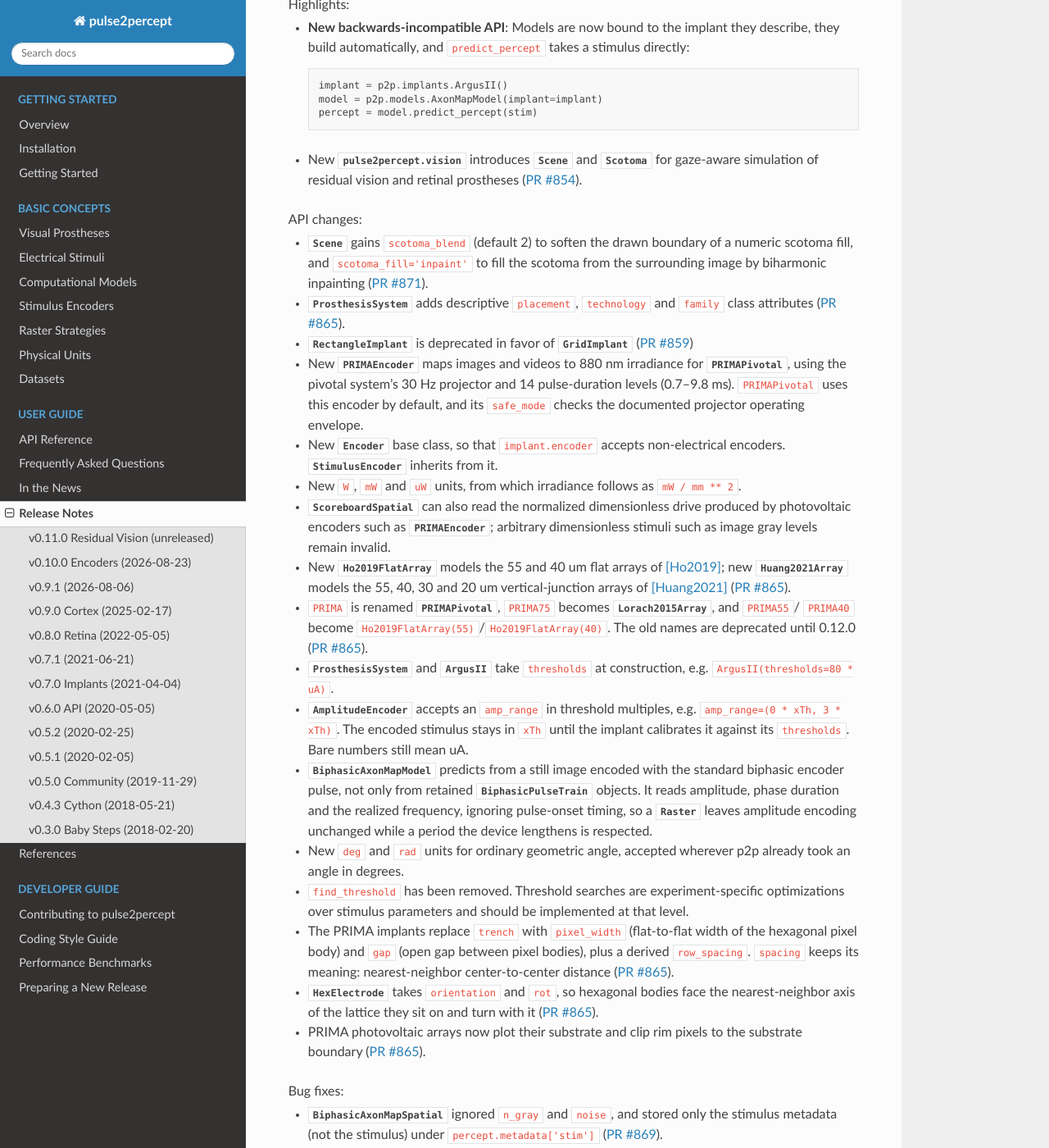
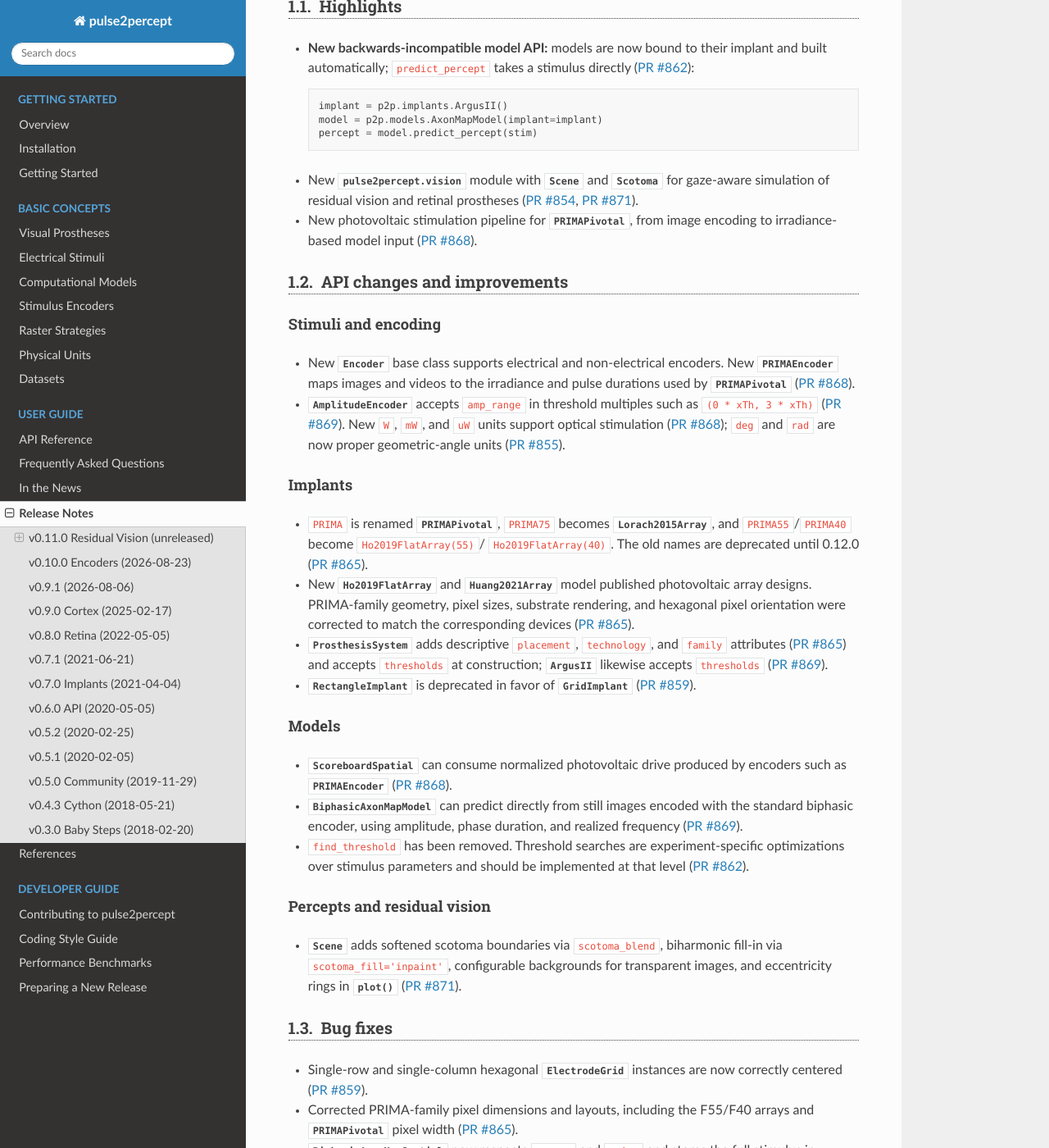
Before and after one commit to pulse2percept/pulse2percept, a Sphinx documentation site: the page built from doc/users/release_notes.rst, in a window 1280 px wide and 1400 px high, scrolled down 225 px. Shown: the whole window at 82% size. Built offline with Sphinx 7.4.7 and the Read the Docs theme 3.1.0, drawn with Linux system fonts in a browser that asks for light colours; pages that are not in the unit, such as notebooks, are missing from menus; some of the changed text lies outside the part shown.

Commit message:
Add eccentricity rings and alpha channel handling

```diff
--- a/doc/users/release_notes.rst
+++ b/doc/users/release_notes.rst
@@ -5,13 +5,14 @@
 =============
 
 v0.11.0 Residual Vision (unreleased)
-------------------------------------
+====================================
 
-Highlights:
+Highlights
+----------
 
-* **New backwards-incompatible API**: Models are now bound to the implant
-  they describe, they build automatically, and ``predict_percept`` takes a
-  stimulus directly:
+* **New backwards-incompatible model API:** models are now bound to their
+  implant and built automatically; ``predict_percept`` takes a stimulus
+  directly (:pull:`862`):
 
   .. code-block:: python
 
@@ -19,116 +20,101 @@
       model = p2p.models.AxonMapModel(implant=implant)
       percept = model.predict_percept(stim)
 
-* New :py:mod:`pulse2percept.vision` introduces
+* New :py:mod:`pulse2percept.vision` module with
   :py:class:`~pulse2percept.vision.Scene` and
   :py:class:`~pulse2percept.vision.Scotoma` for gaze-aware simulation of
-  residual vision and retinal prostheses (:pull:`854`).
+  residual vision and retinal prostheses (:pull:`854`, :pull:`871`).
 
-API changes:
+* New photovoltaic stimulation pipeline for
+  :py:class:`~pulse2percept.implants.PRIMAPivotal`, from image encoding to
+  irradiance-based model input (:pull:`868`).
 
-* :py:class:`~pulse2percept.vision.Scene` gains ``scotoma_blend`` (default
-  2) to soften the drawn boundary of a numeric scotoma fill, and
-  ``scotoma_fill='inpaint'`` to fill the scotoma from the surrounding image by
-  biharmonic inpainting (:pull:`871`).
+
+API changes and improvements
+----------------------------
+
+Stimuli and encoding
+~~~~~~~~~~~~~~~~~~~~
+
+* New :py:class:`~pulse2percept.stimuli.Encoder` base class supports electrical
+  and non-electrical encoders. New
+  :py:class:`~pulse2percept.stimuli.PRIMAEncoder` maps images and videos to the
+  irradiance and pulse durations used by
+  :py:class:`~pulse2percept.implants.PRIMAPivotal` (:pull:`868`).
+
+* :py:class:`~pulse2percept.stimuli.AmplitudeEncoder` accepts ``amp_range`` in
+  threshold multiples such as ``(0 * xTh, 3 * xTh)`` (:pull:`869`). New
+  ``W``, ``mW``, and ``uW`` units support optical stimulation (:pull:`868`);
+  ``deg`` and ``rad`` are now proper geometric-angle units (:pull:`855`).
+
+
+Implants
+~~~~~~~~
+
+* ``PRIMA`` is renamed :py:class:`~pulse2percept.implants.PRIMAPivotal`,
+  ``PRIMA75`` becomes :py:class:`~pulse2percept.implants.Lorach2015Array`, and
+  ``PRIMA55``/``PRIMA40`` become ``Ho2019FlatArray(55)``/
+  ``Ho2019FlatArray(40)``. The old names are deprecated until 0.12.0
+  (:pull:`865`).
+
+* New :py:class:`~pulse2percept.implants.Ho2019FlatArray` and
+  :py:class:`~pulse2percept.implants.Huang2021Array` model published
+  photovoltaic array designs. PRIMA-family geometry, pixel sizes, substrate
+  rendering, and hexagonal pixel orientation were corrected to match the
+  corresponding devices (:pull:`865`).
 
 * :py:class:`~pulse2percept.implants.ProsthesisSystem` adds descriptive
-  ``placement``, ``technology`` and ``family`` class attributes (:pull:`865`).
+  ``placement``, ``technology``, and ``family`` attributes (:pull:`865`) and
+  accepts ``thresholds`` at construction; :py:class:`~pulse2percept.implants.ArgusII`
+  likewise accepts ``thresholds`` (:pull:`869`).
 
 * :py:class:`~pulse2percept.implants.RectangleImplant` is deprecated in favor
-  of :py:class:`~pulse2percept.implants.GridImplant` (:pull:`859`)
+  of :py:class:`~pulse2percept.implants.GridImplant` (:pull:`859`).
 
-* New :py:class:`~pulse2percept.stimuli.PRIMAEncoder` maps images and videos
-  to 880 nm irradiance for :py:class:`~pulse2percept.implants.PRIMAPivotal`,
-  using the pivotal system's 30 Hz projector and 14 pulse-duration levels
-  (0.7--9.8 ms). ``PRIMAPivotal`` uses this encoder by default, and its
-  ``safe_mode`` checks the documented projector operating envelope.
 
-* New :py:class:`~pulse2percept.stimuli.Encoder` base class, so that
-  ``implant.encoder`` accepts non-electrical encoders.
-  :py:class:`~pulse2percept.stimuli.StimulusEncoder` inherits from it.
+Models
+~~~~~~
 
-* New ``W``, ``mW`` and ``uW`` units, from which irradiance follows as
-  ``mW / mm ** 2``.
+* :py:class:`~pulse2percept.models.ScoreboardSpatial` can consume normalized
+  photovoltaic drive produced by encoders such as
+  :py:class:`~pulse2percept.stimuli.PRIMAEncoder` (:pull:`868`).
 
-* :py:class:`~pulse2percept.models.ScoreboardSpatial` can also read the
-  normalized dimensionless drive produced by photovoltaic encoders such as
-  :py:class:`~pulse2percept.stimuli.PRIMAEncoder`; arbitrary dimensionless
-  stimuli such as image gray levels remain invalid.
-
-* New :py:class:`~pulse2percept.implants.Ho2019FlatArray` models the 55
-  and 40 um flat arrays of [Ho2019]_; new
-  :py:class:`~pulse2percept.implants.Huang2021Array` models the 55, 40, 30 and
-  20 um vertical-junction arrays of [Huang2021]_ (:pull:`865`).
-
-* ``PRIMA`` is renamed
-  :py:class:`~pulse2percept.implants.PRIMAPivotal`, ``PRIMA75`` becomes
-  :py:class:`~pulse2percept.implants.Lorach2015Array`, and ``PRIMA55``/
-  ``PRIMA40`` become ``Ho2019FlatArray(55)``/``Ho2019FlatArray(40)``.
-  The old names are deprecated until 0.12.0 (:pull:`865`).
-
-* :py:class:`~pulse2percept.implants.ProsthesisSystem` and
-  :py:class:`~pulse2percept.implants.ArgusII` take ``thresholds`` at
-  construction, e.g. ``ArgusII(thresholds=80 * uA)``.
-
-* :py:class:`~pulse2percept.stimuli.AmplitudeEncoder` accepts an ``amp_range``
-  in threshold multiples, e.g. ``amp_range=(0 * xTh, 3 * xTh)``. The encoded
-  stimulus stays in ``xTh`` until the implant calibrates it against its
-  ``thresholds``. Bare numbers still mean uA.
-
-* :py:class:`~pulse2percept.models.BiphasicAxonMapModel` predicts from a still
-  image encoded with the standard biphasic encoder pulse, not only from
-  retained :py:class:`~pulse2percept.stimuli.BiphasicPulseTrain` objects. It
-  reads amplitude, phase duration and the realized frequency, ignoring
-  pulse-onset timing, so a :py:class:`~pulse2percept.implants.Raster` leaves
-  amplitude encoding unchanged while a period the device lengthens is
-  respected.
-
-* New ``deg`` and ``rad`` units for ordinary geometric angle, accepted
-  wherever p2p already took an angle in degrees.
+* :py:class:`~pulse2percept.models.BiphasicAxonMapModel` can predict directly
+  from still images encoded with the standard biphasic encoder, using
+  amplitude, phase duration, and realized frequency (:pull:`869`).
 
 * ``find_threshold`` has been removed. Threshold searches are
   experiment-specific optimizations over stimulus parameters and should be
-  implemented at that level.
+  implemented at that level (:pull:`862`).
 
-* The PRIMA implants replace ``trench`` with ``pixel_width`` (flat-to-flat
-  width of the hexagonal pixel body) and ``gap`` (open gap between pixel
-  bodies), plus a derived ``row_spacing``. ``spacing`` keeps its meaning:
-  nearest-neighbor center-to-center distance (:pull:`865`).
 
-* :py:class:`~pulse2percept.implants.HexElectrode` takes ``orientation`` and
-  ``rot``, so hexagonal bodies face the nearest-neighbor axis of the lattice
-  they sit on and turn with it (:pull:`865`).
+Percepts and residual vision
+~~~~~~~~~~~~~~~~~~~~~~~~~~~~
 
-* PRIMA photovoltaic arrays now plot their substrate and clip rim pixels
-  to the substrate boundary (:pull:`865`).
+* :py:class:`~pulse2percept.vision.Scene` adds softened scotoma boundaries via
+  ``scotoma_blend``, biharmonic fill-in via ``scotoma_fill='inpaint'``,
+  configurable backgrounds for transparent images, and eccentricity rings in
+  :py:meth:`~pulse2percept.vision.Scene.plot` (:pull:`871`).
 
-Bug fixes:
 
-* :py:class:`~pulse2percept.models.BiphasicAxonMapSpatial` ignored ``n_gray``
-  and ``noise``, and stored only the stimulus metadata (not the stimulus) under
+Bug fixes
+---------
+
+* Single-row and single-column hexagonal
+  :py:class:`~pulse2percept.implants.ElectrodeGrid` instances are now correctly
+  centered (:pull:`859`).
+
+* Corrected PRIMA-family pixel dimensions and layouts, including the F55/F40
+  arrays and :py:class:`~pulse2percept.implants.PRIMAPivotal` pixel width
+  (:pull:`865`).
+
+* :py:class:`~pulse2percept.models.BiphasicAxonMapSpatial` now respects
+  ``n_gray`` and ``noise`` and stores the full stimulus in
   ``percept.metadata['stim']`` (:pull:`869`).
 
-* A hexagonal :py:class:`~pulse2percept.implants.ElectrodeGrid` with a single
-  row (or, in vertical orientation, a single column) is now centered on
-  ``(x, y)`` rather than offset by a quarter of the electrode spacing
-  (:pull:`859`)
-
-* :py:class:`~pulse2percept.implants.HexElectrode` sized its hexagon by
-  passing the apothem ``a`` to Matplotlib as a circumradius, drawing every
-  hexagonal pixel 13% too small (:pull:`865`)
-
-* :py:class:`~pulse2percept.implants.PRIMAPivotal` pixels are corrected
-  from 85 to 100 um wide; pixel centers are unchanged (:pull:`865`).
-
-* ``PRIMA55`` and ``PRIMA40`` (now
-  :py:class:`~pulse2percept.implants.Ho2019FlatArray`) model the F55 and F40
-  arrays of [Ho2019]_: 250 and 502 pixels (was 273 and 532), as wide as their
-  center spacing with no open gap, and 14 um and 10 um active electrodes (was
-  16 um). Correcting the layouts changes which electrode names these two
-  devices have (:pull:`865`)
 
 v0.10.0 Encoders (2026-08-23)
------------------------------
+=============================
 
 Highlights:
 
@@ -217,7 +203,7 @@
 * Various smaller correctness fixes (:pull:`814`)
 
 v0.9.1 (2026-08-06)
--------------------
+===================
 
 Highlights:
 
@@ -242,7 +228,7 @@
 *  Various bug fixes (:pull:`682`, :pull:`700`, :pull:`732`, :pull:`776`)
 
 v0.9.0 Cortex (2025-02-17)
---------------------------
+==========================
 
 Highlights:
 
@@ -268,7 +254,7 @@
 *  Various bug fixes
 
 v0.8.0 Retina (2022-05-05)
---------------------------
+==========================
 
 Highlights:
 
@@ -288,7 +274,7 @@
 *  Various bug fixes
 
 v0.7.1 (2021-06-21)
--------------------
+===================
 
 Highlights:
 
@@ -298,7 +284,7 @@
 *  Improve documentation and usability of various :py:class:`~pulse2percept.models.AxonMapModel` methods (:pull:`370`)
 
 v0.7.0 Implants (2021-04-04)
-----------------------------
+============================
 
 Highlights:
 
@@ -324,7 +310,7 @@
 *  Various bug fixes
 
 v0.6.0 API (2020-05-05)
------------------------
+=======================
 
 Highlights:
 
@@ -347,14 +333,14 @@
 *   Various bug fixes
 
 v0.5.2 (2020-02-25)
--------------------
+===================
 
 Bug fix:
 
 *   ``pulse2percept.retina.Nanduri2012``: improved Cython implementation
 
 v0.5.1 (2020-02-05)
--------------------
+===================
 
 Bug fixes:
 
@@ -363,7 +349,7 @@
 *   ``pulse2percept.utils.center_vector``: "cannot determine Numba type"
 
 v0.5.0 Community (2019-11-29)
------------------------------
+=============================
 
 *   New :py:mod:`pulse2percept.viz` module (:pull:`84`)
 *   Support for the :py:class:`~pulse2percept.implants.AlphaIMS` implant
@@ -376,7 +362,7 @@
     `pulse2percept.readthedocs.io <https://pulse2percept.readthedocs.io>`_.
 
 v0.4.3 Cython (2018-05-21)
---------------------------
+==========================
 
 Highlights:
 
@@ -391,7 +377,7 @@
 
 
 v0.3.0 Baby Steps (2018-02-20)
-------------------------------
+==============================
 
 *   New, faster axon map calculation
 *   Better plotting
```
Also changed, not shown: README.rst (+13 -15 lines), 3 other files.
